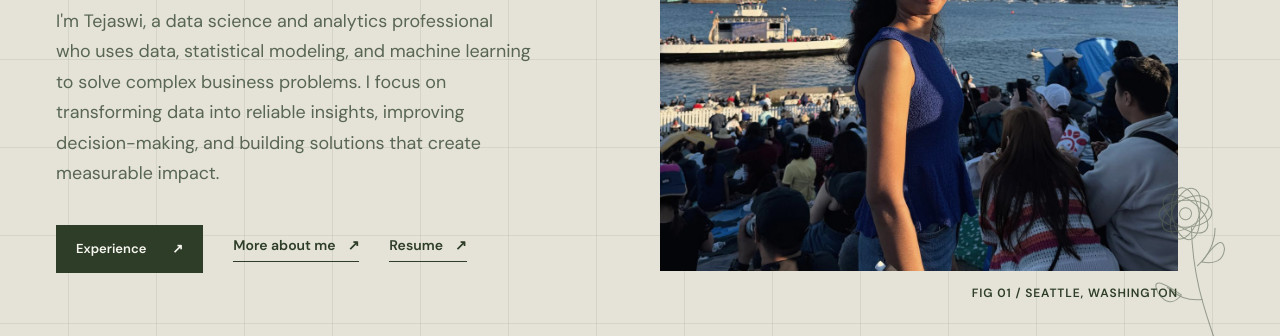
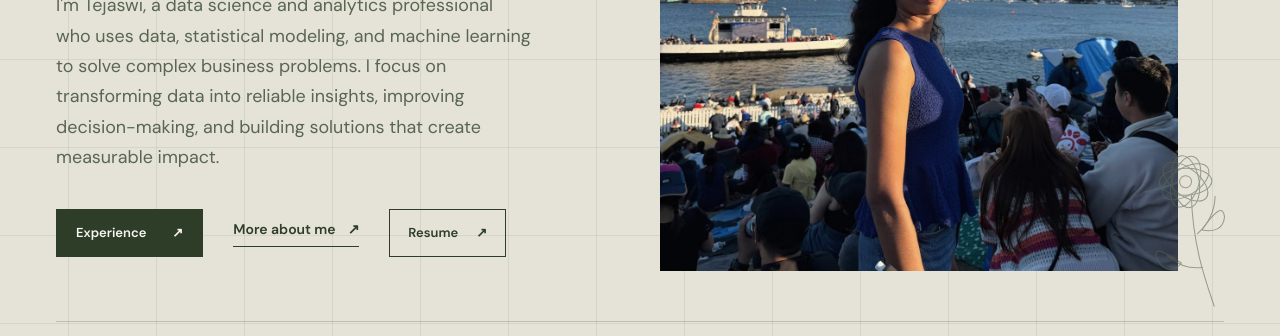
Before and after one commit to tejaswirupa/tejaswirupa.github.io, a plain HTML site: page index.html in a window 1280 px wide. Shown: the part 460-796 px from the top of the page. Drawn offline with Linux system fonts and the light colour scheme.

Commit message:
Display Resume as button and remove hero photo caption

```diff
--- a/index.html
+++ b/index.html
@@ -17,7 +17,7 @@
   <link href="https://fonts.googleapis.com/css2?family=DM+Sans:wght@400;500;600;700&family=Newsreader:opsz,wght@6..72,400;6..72,500;6..72,600&display=swap"
         rel="stylesheet">
 
-  <link rel="stylesheet" href="./styles.css">
+  <link rel="stylesheet" href="./styles.css?v=20261115b">
   <script defer src="./script.js"></script>
 </head>
 
@@ -98,7 +98,7 @@
                 <span aria-hidden="true">↗</span>
               </a>
 
-              <a class="quiet-link"
+              <a class="button-secondary"
                  href="https://docs.google.com/document/d/1r0PCnynH_2kTYm6OLGcbWLCYXvSWXSSyqvhRMf-GC34/edit?tab=t.0"
                  target="_blank"
                  rel="noopener noreferrer">
@@ -117,10 +117,6 @@
                 alt="Tejaswi at the Seattle waterfront"
                 fetchpriority="high">
             </div>
-
-            <p class="portrait-caption">
-              FIG 01 / SEATTLE, WASHINGTON
-            </p>
 
             <svg
               aria-hidden="true"
```
